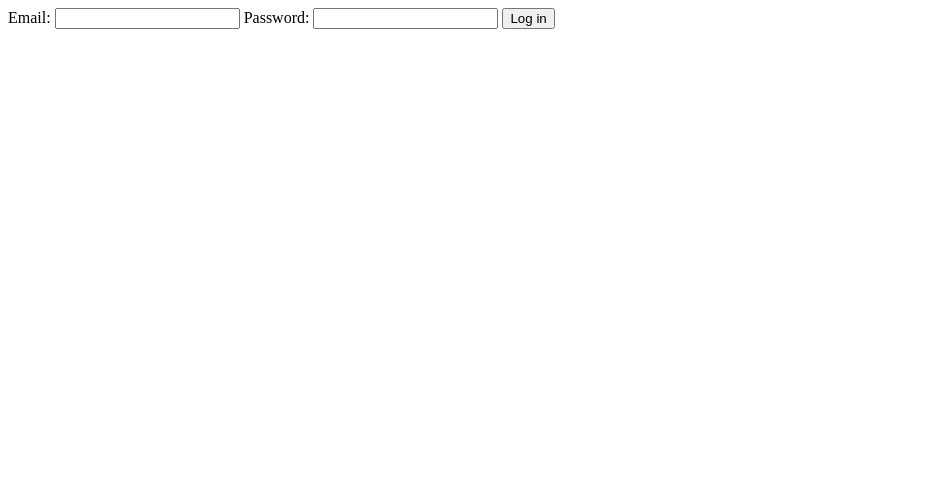
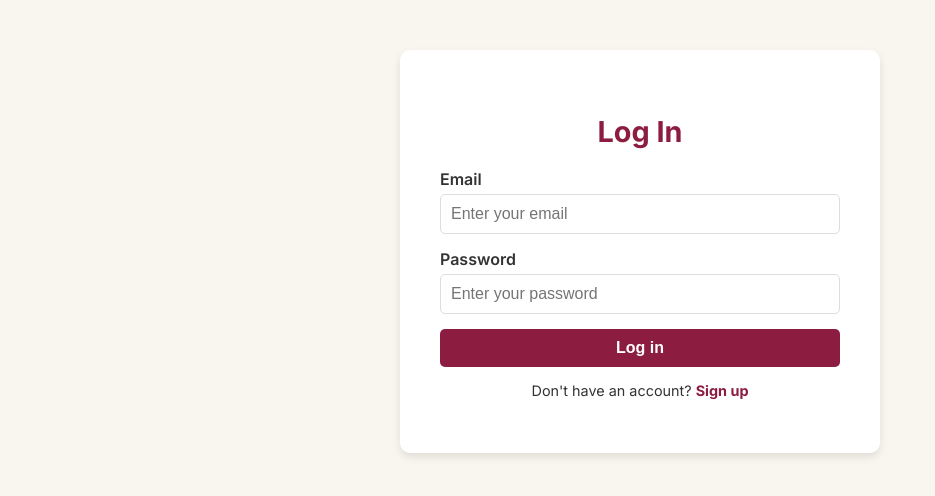
Before and after one commit to is-j/SunDevilSwap, a Django app: page /login/ in a window 1280 px wide. Shown: the top 496 px of the page, without its empty margins (0-935 px from the left). Run offline with Django 5.2, Linux system fonts and the light colour scheme.

Commit message:
Login fix

```diff
--- a/mainApp/static/css/styles.css
+++ b/mainApp/static/css/styles.css
@@ -173,3 +173,82 @@ footer p {
 .footer-links a:hover {
     color: #FFD75E;
 }
+
+
+/******************LOGIN FORM******************/
+.login-container {
+    background: #fff;
+    padding: 40px;
+    border-radius: 10px;
+    box-shadow: 0 4px 8px rgba(0, 0, 0, 0.1);
+    width: 100%;
+    max-width: 400px;
+    margin: auto;
+    margin-top: 50px;
+}
+
+.login-container h2 {
+    text-align: center;
+    margin-bottom: 20px;
+    font-size: 1.8rem;
+    color: #8C1D40; /* ASU Maroon */
+}
+
+.login-container form {
+    display: flex;
+    flex-direction: column;
+}
+
+.login-container label {
+    margin-bottom: 5px;
+    font-weight: 600;
+    color: #333;
+}
+
+.login-container input {
+    padding: 10px;
+    margin-bottom: 15px;
+    border: 1px solid #ddd;
+    border-radius: 5px;
+    font-size: 1rem;
+}
+
+.login-container input:focus {
+    border-color: #8C1D40; /* ASU Maroon */
+    outline: none;
+}
+
+.login-container button {
+    width: 100%;
+    padding: 10px;
+    background-color: #8C1D40; /* ASU Maroon */
+    color: #fff;
+    font-size: 1rem;
+    font-weight: bold;
+    border: none;
+    border-radius: 5px;
+    cursor: pointer;
+    transition: background-color 0.3s ease;
+}
+
+.login-container button:hover {
+    background-color: #A42A51; /* Slightly lighter maroon */
+}
+
+.login-container p {
+    text-align: center;
+    margin-top: 15px;
+    font-size: 0.9rem;
+    color: #333;
+}
+
+.login-container p a {
+    color: #8C1D40; /* ASU Maroon */
+    text-decoration: none;
+    font-weight: bold;
+    transition: color 0.3s ease;
+}
+
+.login-container p a:hover {
+    color: #A42A51;
+}
--- a/mainApp/templates/login/login.html
+++ b/mainApp/templates/login/login.html
@@ -1,9 +1,29 @@
+{% load static %}
+<!DOCTYPE html>
+<html lang="en">
+<head>
+    <meta charset="UTF-8">
+    <meta name="viewport" content="width=device-width, initial-scale=1.0">
+    <title>SunDevilSwap - Login</title>
+    <link href="https://fonts.googleapis.com/css2?family=Inter:wght@400;600;700&display=swap" rel="stylesheet">
+    <link rel="stylesheet" href="{% static 'css/styles.css' %}">
+</head>
+<body>
+    <div class="login-container">
+        <h2>Log In</h2>
+        <form method="POST" action="/login/">
+            {% csrf_token %}
+            <label for="email">Email</label>
+            <input type="email" id="email" name="email" placeholder="Enter your email" required>
 
-<form method="POST" action="/login/">
-    {% csrf_token %}
-    <label for="email">Email:</label>
-    <input type="email" id="email" name="email" required>
-    <label for="password">Password:</label>
-    <input type="password" id="password" name="password" required>
-    <button type="submit">Log in</button>
-</form>
+            <label for="password">Password</label>
+            <input type="password" id="password" name="password" placeholder="Enter your password" required>
+
+            <button type="submit">Log in</button>
+        </form>
+        <p>
+            Don't have an account? <a href="/signup/">Sign up</a>
+        </p>
+    </div>
+</body>
+</html>
```
Also changed, not shown: mainApp/templates/login/sign_up.html (+32 -10 lines).
